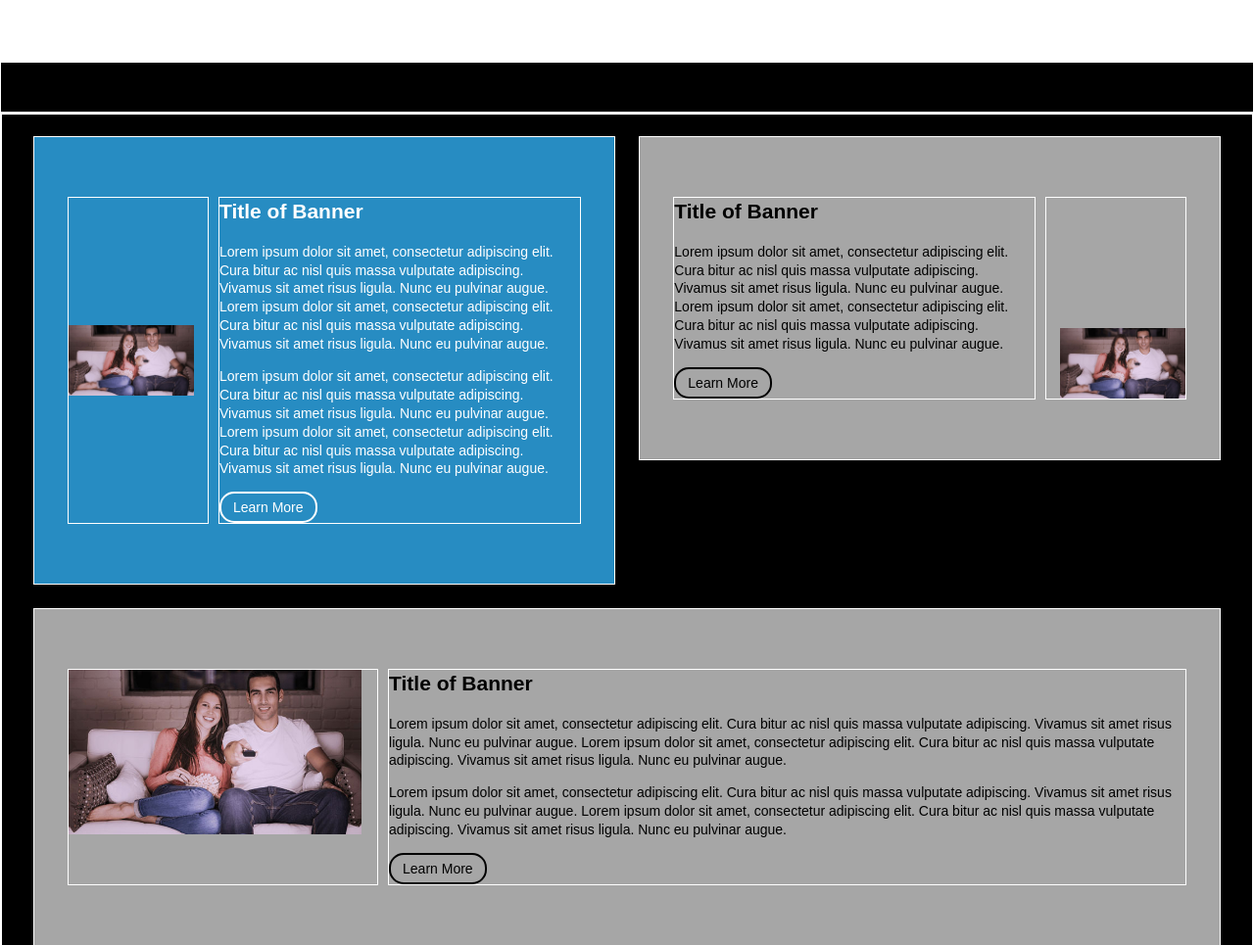
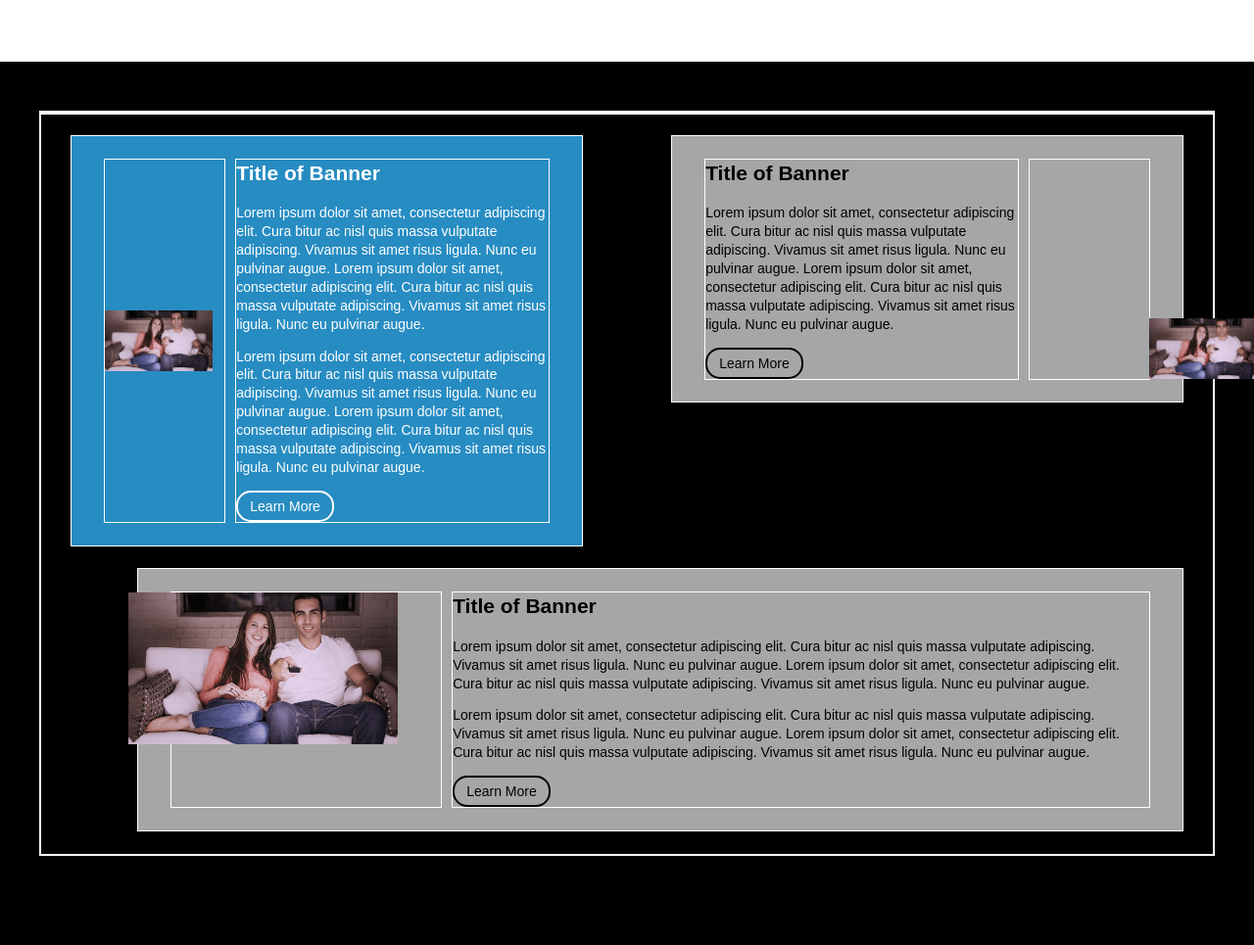
Before and after one commit to kganguly/FED, a website: page index.html in a window 1280 px wide. Shown: the part 450-1415 px from the top of the page at 98% size. After the commit the page ends 1327 px from the top, so only its background shows below. Drawn offline with nearby package versions, Linux system fonts and the light colour scheme.

Commit message:
Most of desktop layout done.

```diff
--- a/css/style.css
+++ b/css/style.css
@@ -179,10 +179,7 @@ article {
     background-color: #278cc2;
 }
 
-#blurb {
-    background-color: #a6a6a6;
-}
-
+#blurb,
 #detail {
     background-color: #a6a6a6;
 }
@@ -340,7 +337,36 @@ img {
     header {
         min-height: 230px;
     }
+    #lead {
+        width: 46%;
+        margin-right: 4%;
+    }
     #speed {
         min-height: 280px;
     }
+    main {
+        width: 1200px;
+    }
+    article {
+        width: 90%;
+        margin: 2% auto 2% auto;
+        position: relative;
+        padding: 2% 2% 2% 2%;
+        border-spacing: 10px 0;
+    }
+    #blurb {
+        margin-left: 4%;
+        width: 46%;
+    }
+    #blurb img {
+        margin-right: -90%;
+    }
+    #detail {
+        margin-left: 6%;
+        width: 94%;
+    }
+    #detail img {
+        margin-left: -16%;
+        width: 100%;
+    }
 }
--- a/index.html
+++ b/index.html
@@ -14,7 +14,7 @@
 
 <body>
 
-    <main>
+
 
     <header>
 
@@ -70,6 +70,7 @@
         </div>
     </section>
 
+    <main>
         <section class="row" id="board">
             <article class="left" id="lead">
                 <aside><img src="img/watching-tv.jpg" alt="A couple on a couch facing you as they watch TV."></aside>
```
Lines whose indentation alone changed are shown as unchanged.
